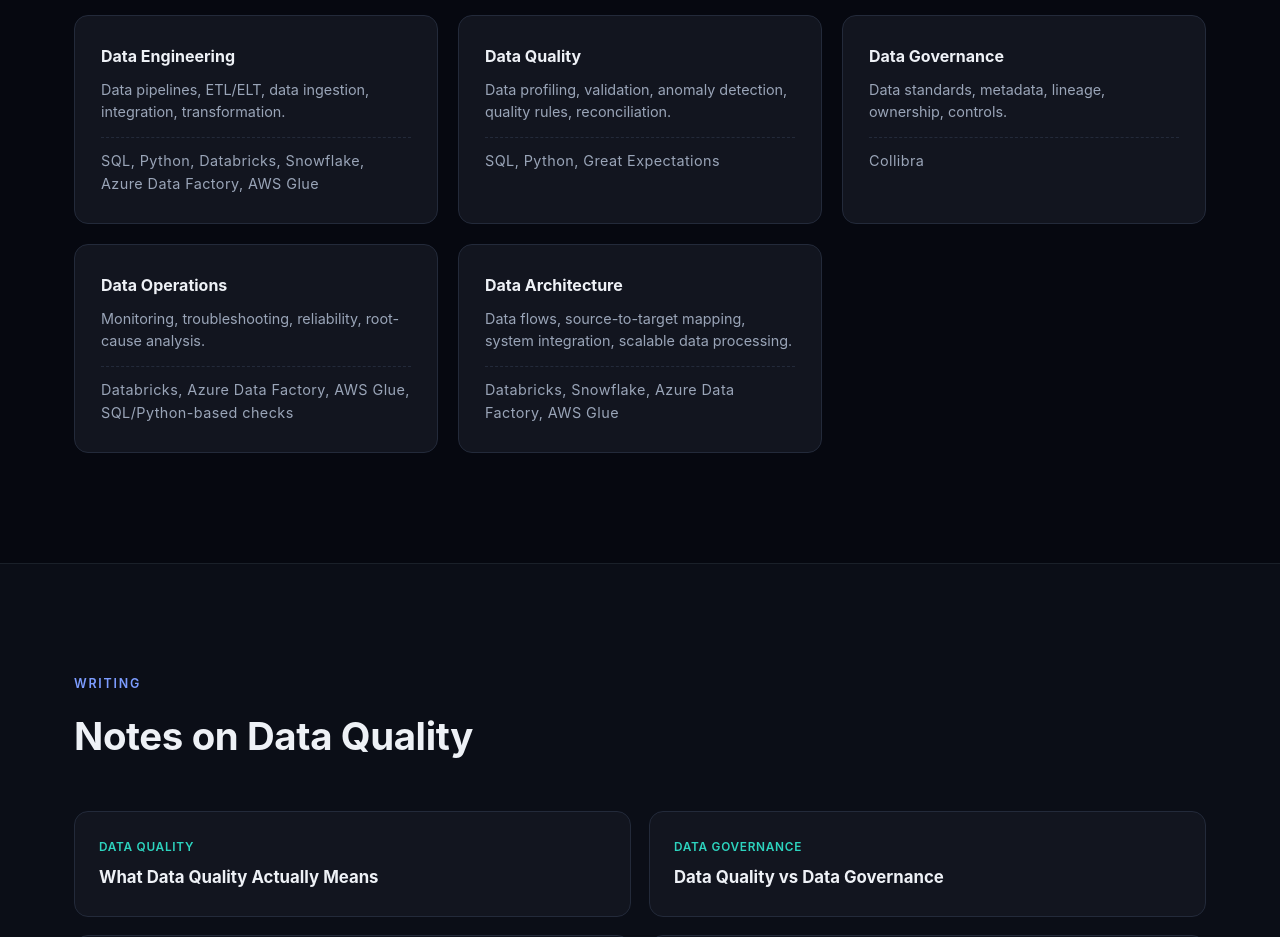
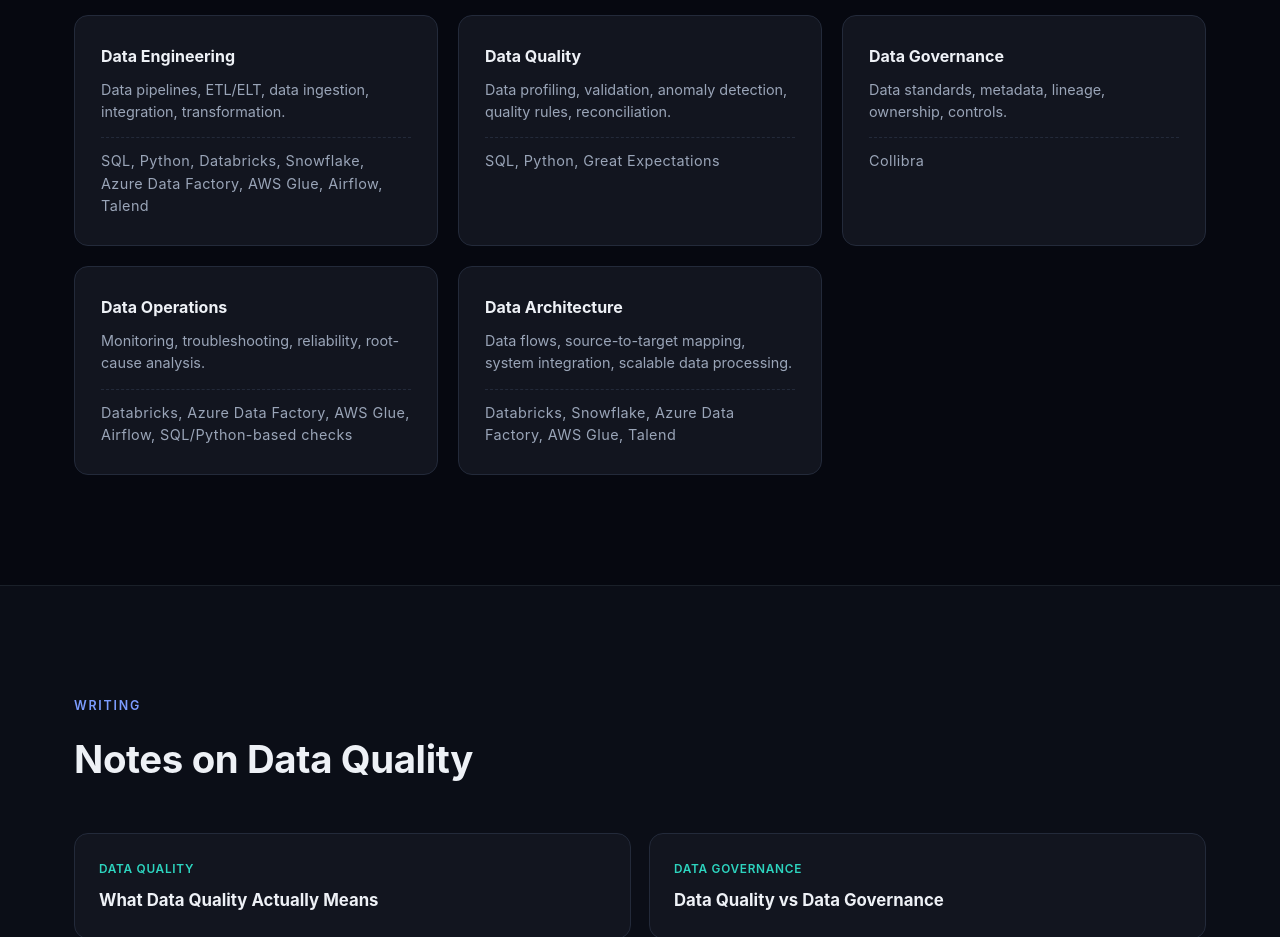
Before and after one commit to CPdevop/chandraprakash.tech, a plain HTML site: page index.html in a window 1280 px wide. Shown: the part 5520-6457 px from the top of the page. Drawn offline with Linux system fonts and the light colour scheme; a script that the page names is missing.

Commit message:
Add Airflow and Talend to tech stack

```diff
--- a/index.html
+++ b/index.html
@@ -464,7 +464,7 @@
         <article class="expertise-card" data-animate="fade-up">
           <h3>Data Engineering</h3>
           <p>Data pipelines, ETL/ELT, data ingestion, integration, transformation.</p>
-          <p class="tools-placeholder">SQL, Python, Databricks, Snowflake, Azure Data Factory, AWS Glue</p>
+          <p class="tools-placeholder">SQL, Python, Databricks, Snowflake, Azure Data Factory, AWS Glue, Airflow, Talend</p>
         </article>
         <article class="expertise-card" data-animate="fade-up">
           <h3>Data Quality</h3>
@@ -479,12 +479,12 @@
         <article class="expertise-card" data-animate="fade-up">
           <h3>Data Operations</h3>
           <p>Monitoring, troubleshooting, reliability, root-cause analysis.</p>
-          <p class="tools-placeholder">Databricks, Azure Data Factory, AWS Glue, SQL/Python-based checks</p>
+          <p class="tools-placeholder">Databricks, Azure Data Factory, AWS Glue, Airflow, SQL/Python-based checks</p>
         </article>
         <article class="expertise-card" data-animate="fade-up">
           <h3>Data Architecture</h3>
           <p>Data flows, source-to-target mapping, system integration, scalable data processing.</p>
-          <p class="tools-placeholder">Databricks, Snowflake, Azure Data Factory, AWS Glue</p>
+          <p class="tools-placeholder">Databricks, Snowflake, Azure Data Factory, AWS Glue, Talend</p>
         </article>
       </div>
     </div>
```
